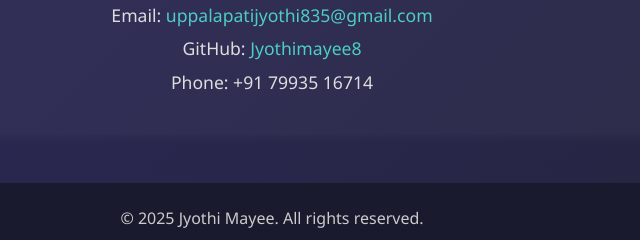
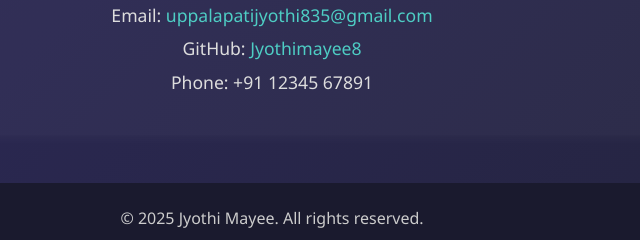
Before and after one commit to Jyothimayee8/OIBSIP, a plain HTML site: page portfolio_jyothi/index.html in a window 1280 px wide. Shown: the part 2887-3127 px from the top of the page, 368-1008 px from the left. Drawn offline with Linux system fonts and the light colour scheme.

Commit message:
index.html

```diff
--- a/portfolio_jyothi/index.html
+++ b/portfolio_jyothi/index.html
@@ -170,7 +170,7 @@
     <h2>📬 Contact</h2>
     <p>Email: <a href="mailto:uppalapatijyothi835@gmail.com">uppalapatijyothi835@gmail.com</a></p>
     <p>GitHub: <a href="https://github.com/Jyothimayee8" target="_blank">Jyothimayee8</a></p>
-    <p>Phone: +91 79935 16714</p>
+    <p>Phone: +91 12345 67891</p>
   </section>
 
   <footer>
```
